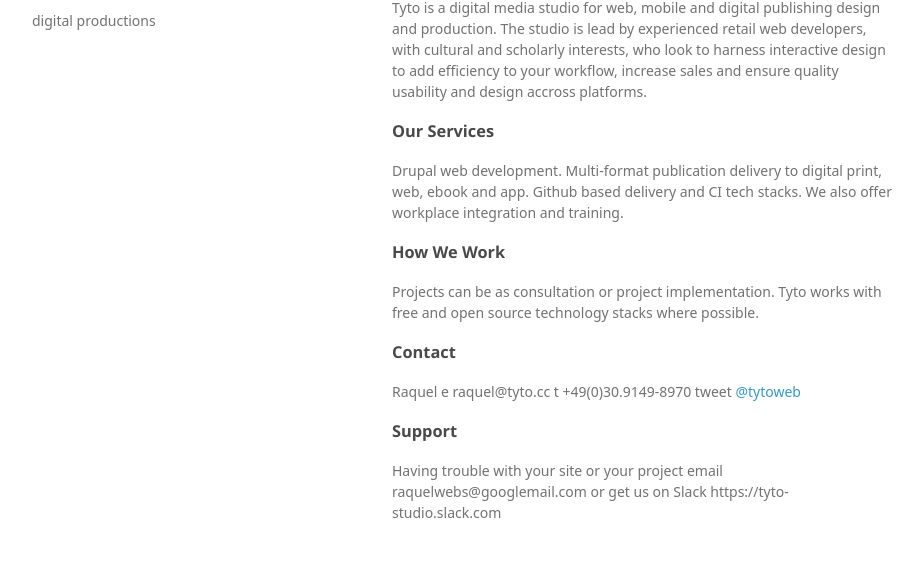
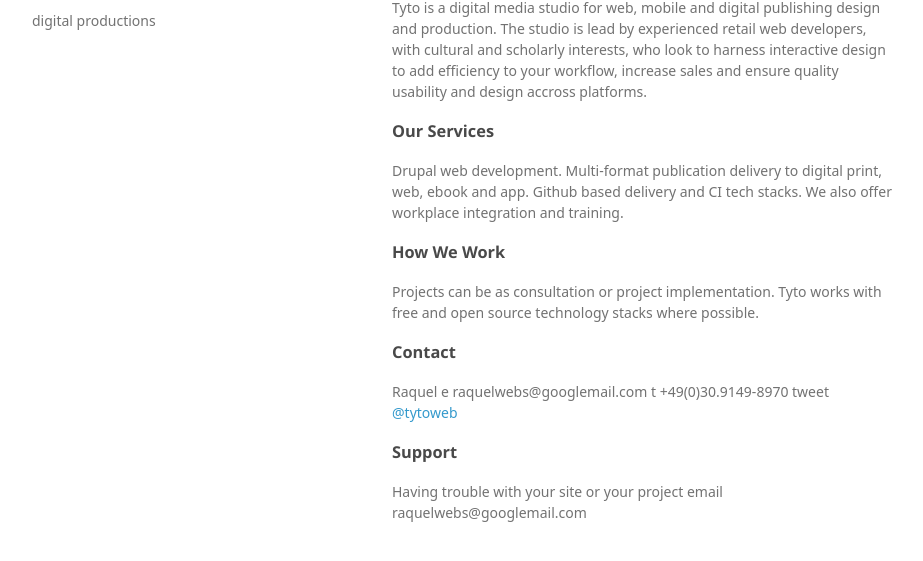
Before and after one commit to tyto-studios/website, a plain HTML site: page index.html in a window 1280 px wide. Shown: the part 99-660 px from the top of the page, without its empty margins (178-1101 px from the left). Drawn offline with Linux system fonts and the light colour scheme; a web font is replaced by a local one.

Commit message:
more mail

```diff
--- a/index.html
+++ b/index.html
@@ -39,12 +39,12 @@
 <h3>
 <a id="authors-and-contributors" class="anchor" href="#authors-and-contributors" aria-hidden="true"><span aria-hidden="true" class="octicon octicon-link"></span></a>Contact</h3>
 
-<p>Raquel e raquel@tyto.cc t +49(0)30.9149-8970 tweet <a href="https://twitter.com/tytoweb">@tytoweb</a></p>
+<p>Raquel e raquelwebs@googlemail.com t +49(0)30.9149-8970 tweet <a href="https://twitter.com/tytoweb">@tytoweb</a></p>
 
 <h3>
 <a id="support-or-contact" class="anchor" href="#support-or-contact" aria-hidden="true"><span aria-hidden="true" class="octicon octicon-link"></span></a>Support</h3>
 
-<p>Having trouble with your site or your project email raquelwebs@googlemail.com or get us on Slack https://tyto-studio.slack.com</p>
+<p>Having trouble with your site or your project email raquelwebs@googlemail.com</p>
       </section>
       <footer>
 
```
